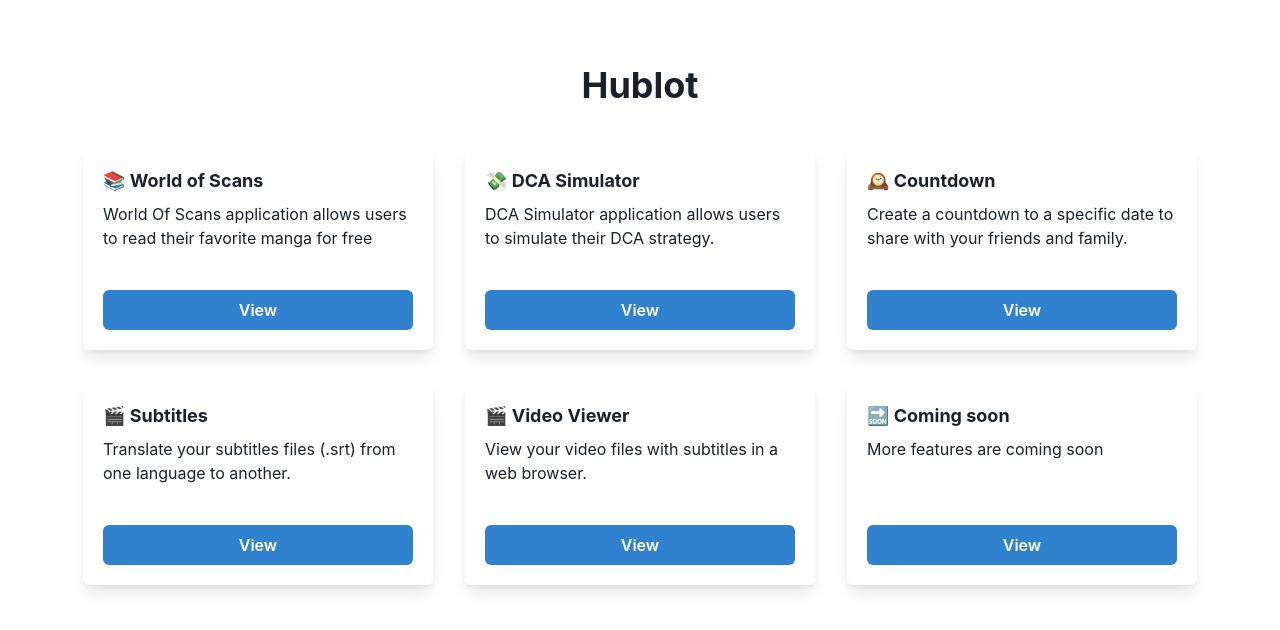
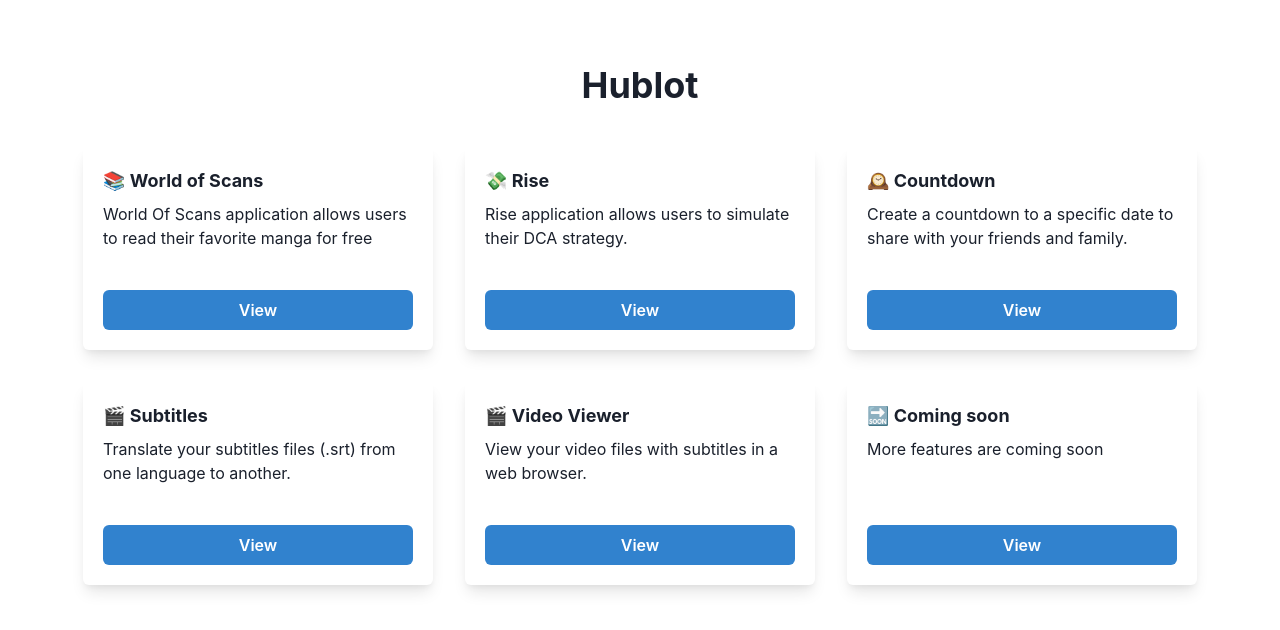
Before and after one commit to leodubosclard/hublot, a React (Vite) app in the folder frontend/: page / in a window 1280 px wide. Shown: the top 630 px of the page. Built offline with nearby package versions, Linux system fonts and the light colour scheme; no server answers.

Commit message:
feat: update DCA Simulator to Rise

```diff
--- a/frontend/src/pages/Landing.tsx
+++ b/frontend/src/pages/Landing.tsx
@@ -10,9 +10,9 @@ const NAVIGATION_ITEMS = [
         url: 'https://wos.leodubosclard.com',
     },
     {
-        title: '💸 DCA Simulator',
-        description: 'DCA Simulator application allows users to simulate their DCA strategy.',
-        url: 'https://dca.leodubosclard.com',
+        title: '💸 Rise',
+        description: 'Rise application allows users to simulate their DCA strategy.',
+        url: 'https://rise.leodubosclard.com',
     },
     {
         title: '🕰️ Countdown',
```
